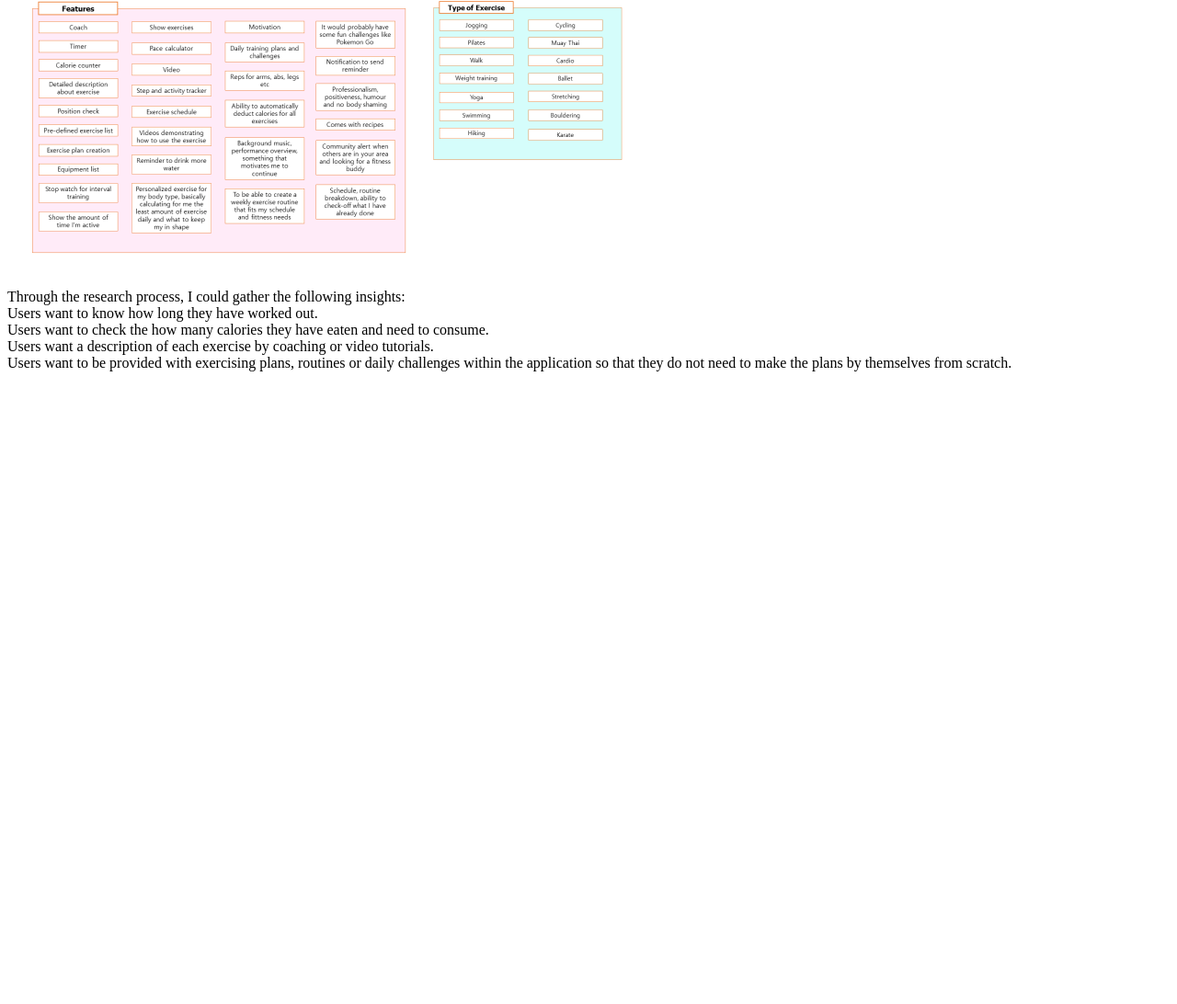
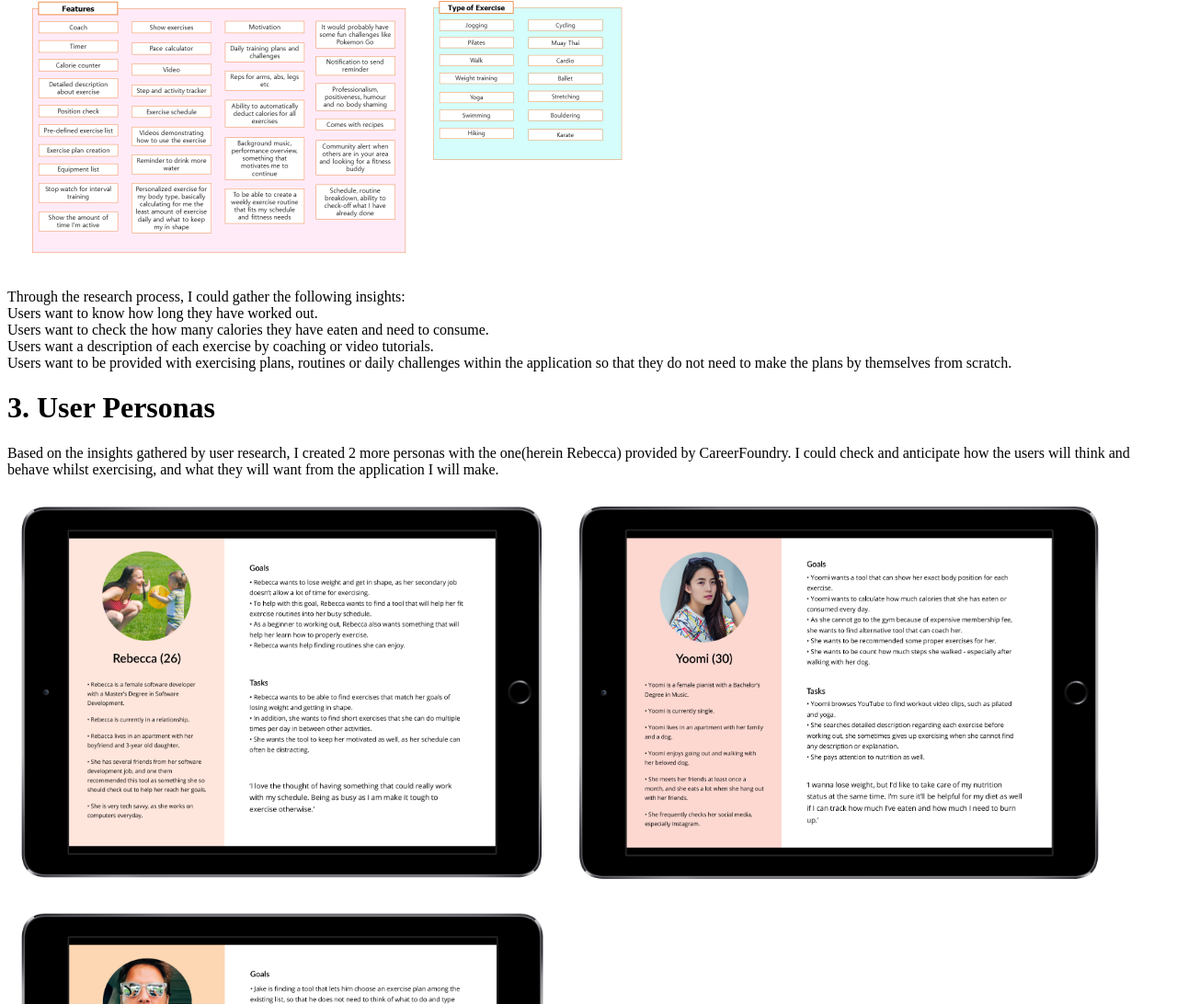
Before and after one commit to yeseulseo/portfolio-website, a plain HTML site: page FitJet - Case Study.html in a window 1280 px wide. Shown: the part 1128-2220 px from the top of the page at 92% size. Before the commit the page ends 1548 px from the top, so only its background shows below. Drawn offline with Linux system fonts and the light colour scheme; files whose address does not match are found by name.

Commit message:
Add description about user personas of the project

```diff
--- a/FitJet - Case Study.html
+++ b/FitJet - Case Study.html
@@ -48,3 +48,12 @@
           <br>Users want to be provided with exercising plans, routines or daily challenges within the application so that they do not need to make the plans by themselves from scratch.
         </p>
       </div>
+      <div>
+        <h1>3. User Personas</h1>
+        <p>
+          Based on the insights gathered by user research, I created 2 more personas with the one(herein Rebecca) provided by CareerFoundry. I could check and anticipate how the users will think and behave whilst exercising, and what they will want from the application I will make.
+        </p>
+        <img src="C:\Users\Yeseul\Desktop\Portfolio Site\img\fitjet - case study\user persona_rebecca.png" height="438.93" width="600" alt="user persona_rebecca">
+        <img src="C:\Users\Yeseul\Desktop\Portfolio Site\img\fitjet - case study\user persona_yoomi.png" height="438.93" width="600" alt="user persona_yoomi">
+        <img src="C:\Users\Yeseul\Desktop\Portfolio Site\img\fitjet - case study\user persona_jake.png" height="438.93" width="600" alt="user persona_jake">
+      </div>
```
